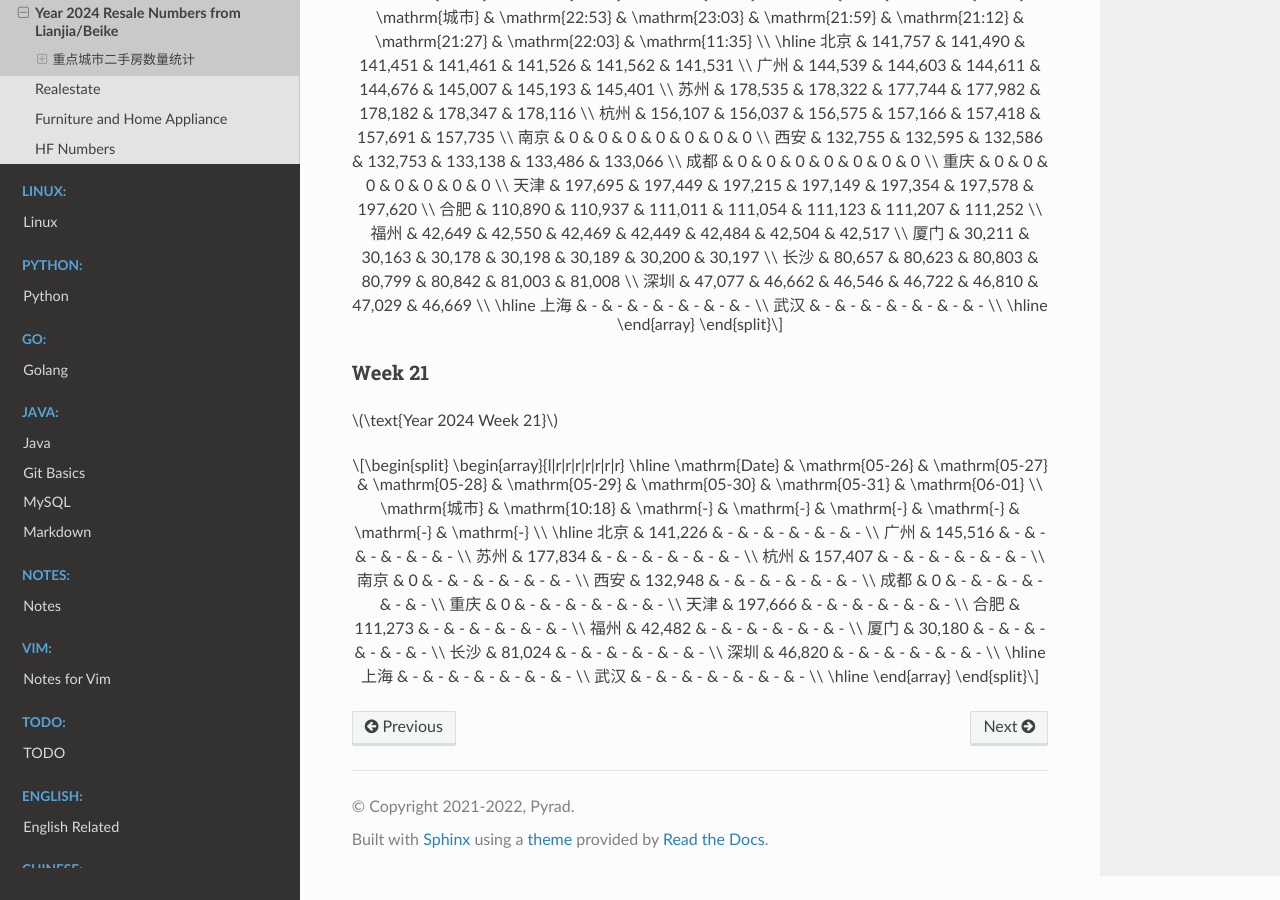
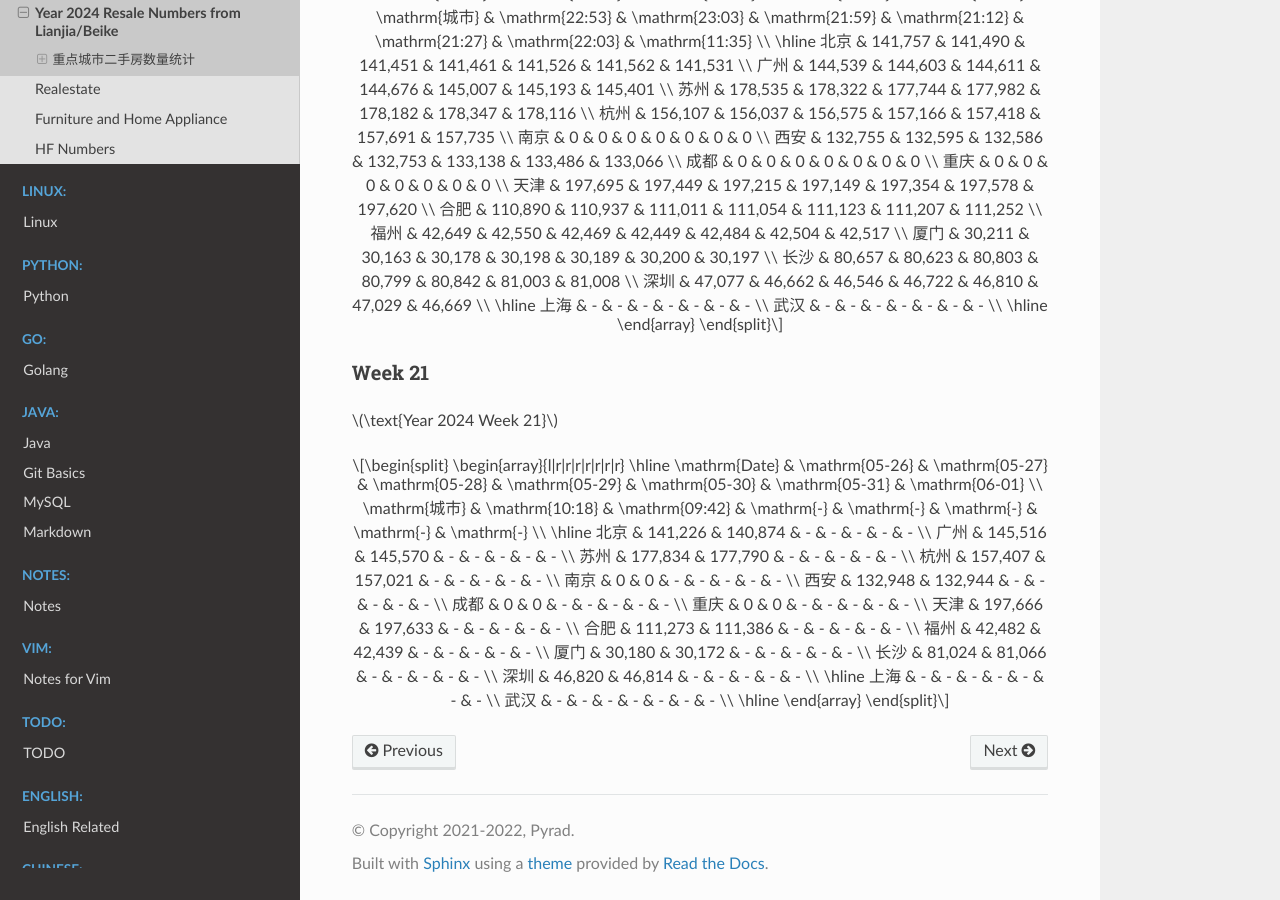
Before and after one commit to Pyrad/pyradnotes, a Sphinx documentation site: the page built from source/RealEstate/resalenumbers2024.md, in a window 1280 px wide and 900 px high, scrolled down 10325 px. Built offline with Sphinx 7.4.7 and the Read the Docs theme 2.0.0, drawn with Linux system fonts in a browser that asks for light colours; a script that is not in the unit is left out.

Commit message:
Realestate Update resale numbers 2024-05-27 09:42

```diff
--- a/source/RealEstate/resalenumbers2024.md
+++ b/source/RealEstate/resalenumbers2024.md
@@ -683,22 +683,22 @@ $$
 \begin{array}{l|r|r|r|r|r|r|r}
 \hline
 \mathrm{Date} & \mathrm{05-26} & \mathrm{05-27} & \mathrm{05-28} & \mathrm{05-29} & \mathrm{05-30} & \mathrm{05-31} & \mathrm{06-01} \\
-\mathrm{城市} & \mathrm{10:18} & \mathrm{-} & \mathrm{-} & \mathrm{-} & \mathrm{-} & \mathrm{-} & \mathrm{-} \\
+\mathrm{城市} & \mathrm{10:18} & \mathrm{09:42} & \mathrm{-} & \mathrm{-} & \mathrm{-} & \mathrm{-} & \mathrm{-} \\
 \hline
-北京 & 141,226 & - & - & - & - & - & - \\
-广州 & 145,516 & - & - & - & - & - & - \\
-苏州 & 177,834 & - & - & - & - & - & - \\
-杭州 & 157,407 & - & - & - & - & - & - \\
-南京 & 0 & - & - & - & - & - & - \\
-西安 & 132,948 & - & - & - & - & - & - \\
-成都 & 0 & - & - & - & - & - & - \\
-重庆 & 0 & - & - & - & - & - & - \\
-天津 & 197,666 & - & - & - & - & - & - \\
-合肥 & 111,273 & - & - & - & - & - & - \\
-福州 & 42,482 & - & - & - & - & - & - \\
-厦门 & 30,180 & - & - & - & - & - & - \\
-长沙 & 81,024 & - & - & - & - & - & - \\
-深圳 & 46,820 & - & - & - & - & - & - \\
+北京 & 141,226 & 140,874 & - & - & - & - & - \\
+广州 & 145,516 & 145,570 & - & - & - & - & - \\
+苏州 & 177,834 & 177,790 & - & - & - & - & - \\
+杭州 & 157,407 & 157,021 & - & - & - & - & - \\
+南京 & 0 & 0 & - & - & - & - & - \\
+西安 & 132,948 & 132,944 & - & - & - & - & - \\
+成都 & 0 & 0 & - & - & - & - & - \\
+重庆 & 0 & 0 & - & - & - & - & - \\
+天津 & 197,666 & 197,633 & - & - & - & - & - \\
+合肥 & 111,273 & 111,386 & - & - & - & - & - \\
+福州 & 42,482 & 42,439 & - & - & - & - & - \\
+厦门 & 30,180 & 30,172 & - & - & - & - & - \\
+长沙 & 81,024 & 81,066 & - & - & - & - & - \\
+深圳 & 46,820 & 46,814 & - & - & - & - & - \\
 \hline
 上海 & - & - & - & - & - & - & - \\
 武汉 & - & - & - & - & - & - & - \\
```
Also changed, not shown: 1 other file.
